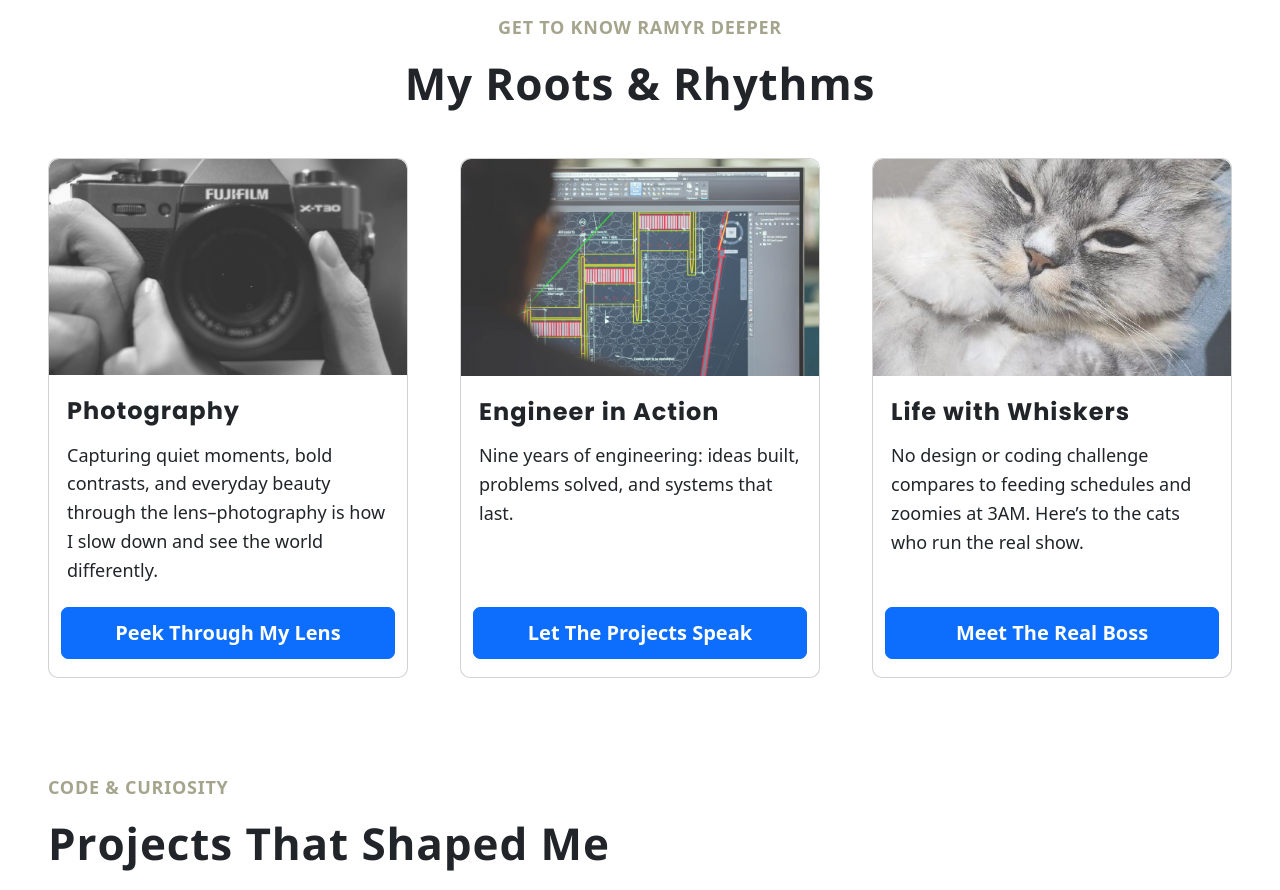
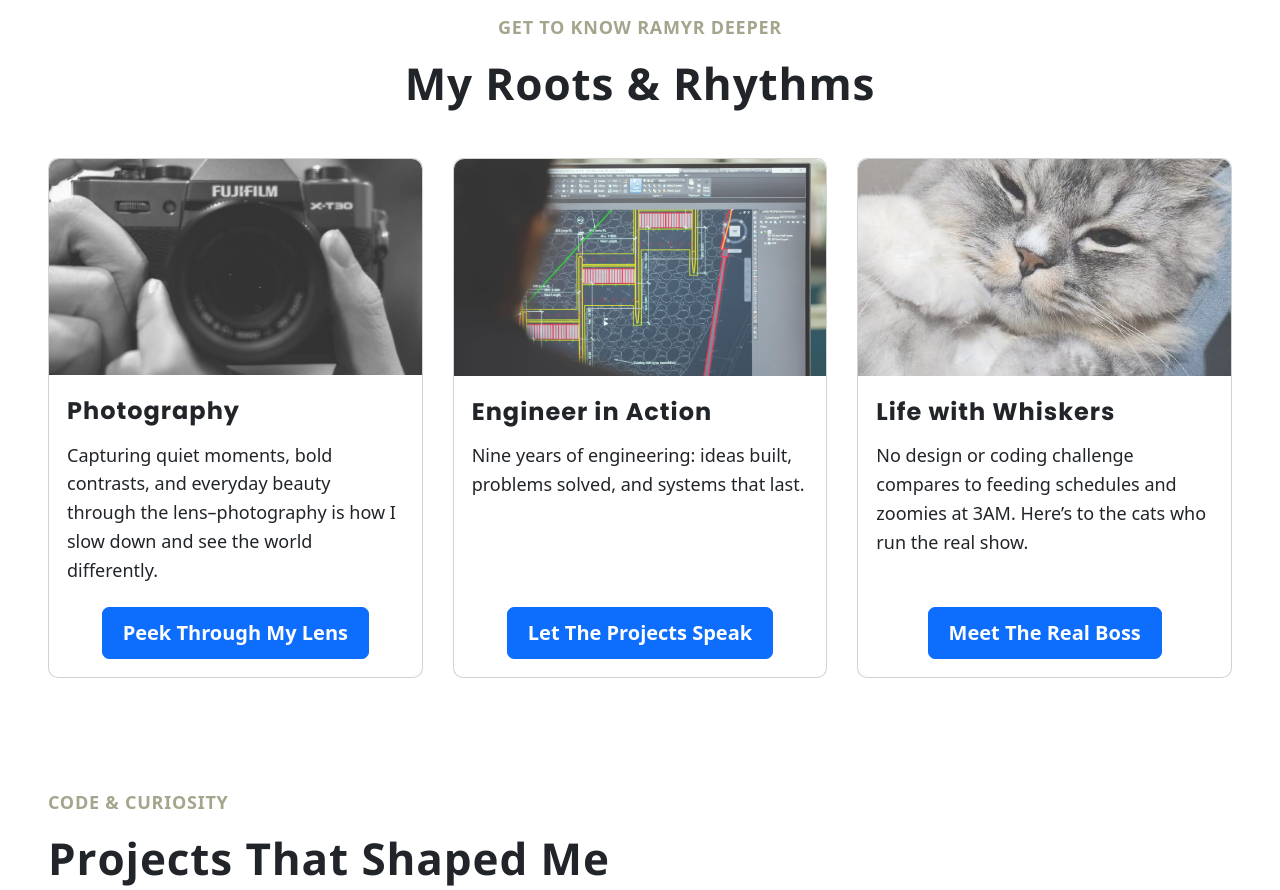
Before and after one commit to ramyr-sscgi/cv-activity, a website: page index.html in a window 1280 px wide. Shown: the part 1200-2090 px from the top of the page. Drawn offline with nearby package versions, Linux system fonts and the light colour scheme; files that its build step writes are made by us from their sources.

Commit message:
update: fixed 'About Me Section - Misc' card responsiveness

```diff
--- a/index.html
+++ b/index.html
@@ -60,7 +60,7 @@
             <h2 class="heading-secondary text-capitalize fw-bold">
               a glimpse about me
             </h2>
-            <div class="row d-flex gap-5">
+            <div class="row d-flex gap-5 justify-content-center">
               <div
                 class="col-lg-7 order-lg-1 order-2 about-content d-flex flex-column gap-3"
               >
@@ -104,10 +104,13 @@
             <h2 class="heading-secondary text-capitalize text-center fw-bold">
               My Roots & Rhythms
             </h2>
-            <div class="d-flex justify-content-between align-items-center">
+            <div class="row g-5 justify-content-between align-items-center">
               <!-- Photography -->
-              <div class="misc-about-card">
-                <div class="card rounded-4" style="height: 52rem">
+              <div class="misc-about-card col-12 col-sm-6 col-lg-4 mb-4">
+                <div
+                  class="card rounded-4 justify-content-center align-items-center"
+                  style="height: 52rem"
+                >
                   <img
                     class="card-img-top about-card-img rounded-top-4"
                     src="/img/gallery/hobbies/photography-cover.webp"
@@ -139,8 +142,11 @@
               </div>
 
               <!-- Mechanical Engineer -->
-              <div class="misc-about-card">
-                <div class="card rounded-4" style="height: 52rem">
+              <div class="misc-about-card col-12 col-sm-6 col-lg-4 mb-4">
+                <div
+                  class="card rounded-4 justify-content-center align-items-center"
+                  style="height: 52rem"
+                >
                   <img
                     class="card-img-top about-card-img rounded-top-4"
                     src="/img/gallery/engineering/engineerng-card-cover.webp"
@@ -171,8 +177,11 @@
               </div>
 
               <!-- My Cats -->
-              <div class="misc-about-card">
-                <div class="card rounded-4" style="height: 52rem">
+              <div class="misc-about-card col-12 col-sm-6 col-lg-4 mb-4">
+                <div
+                  class="card rounded-4 justify-content-center align-items-center"
+                  style="height: 52rem"
+                >
                   <img
                     class="card-img-top about-card-img rounded-top-4"
                     src="/img/gallery/cats/ket-cover.webp"
@@ -838,6 +847,10 @@
               <div class="carousel-inner">
                 <div class="carousel-item active">
                   <img src="..." class="d-block w-100" alt="..." />
+                  <div class="carousel-item-description">
+                    <h3 class="heading-tertiary"></h3>
+                    <p></p>
+                  </div>
                 </div>
                 <!-- <div class="carousel-item">
                   <img src="..." class="d-block w-100" alt="..." />
```
